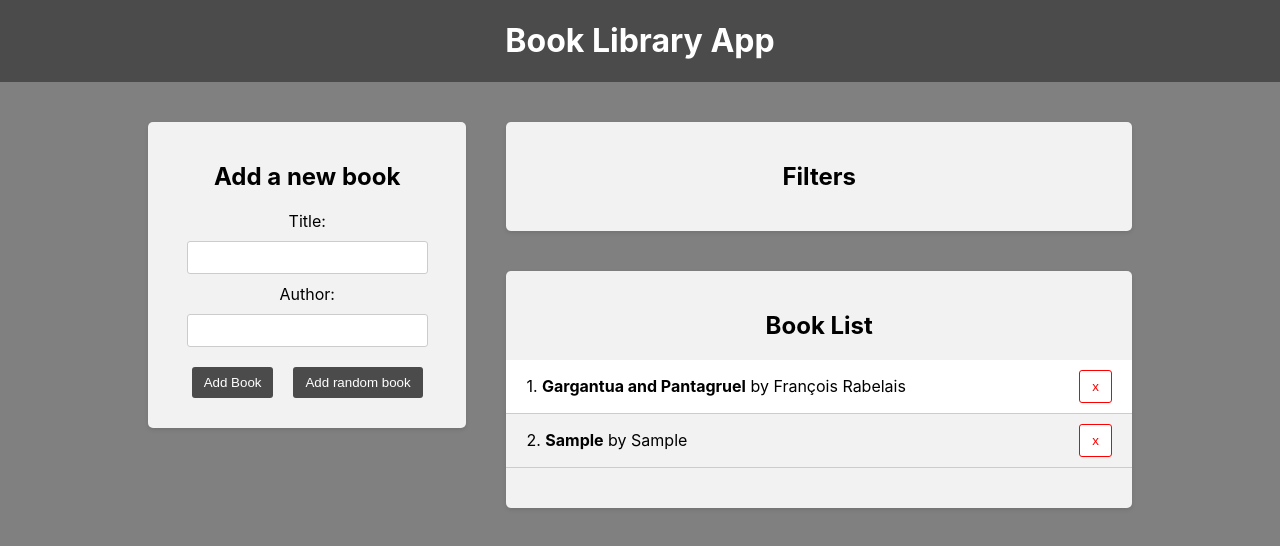
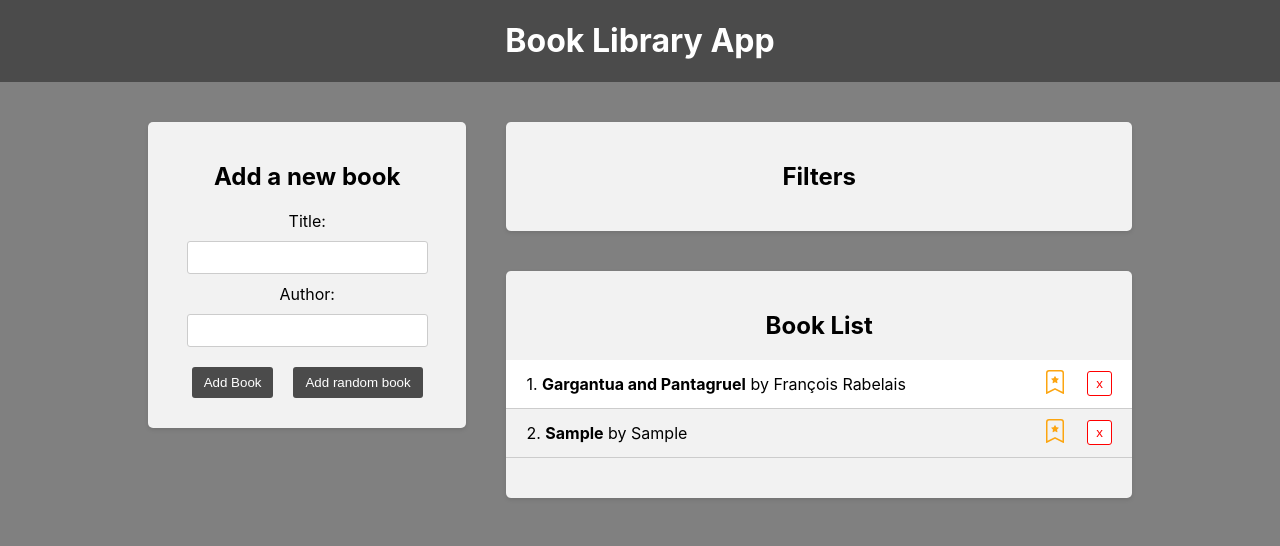
Before and after one commit to oazakharova/book-library-app, a React (Create React App) app in the folder frontend/: page / in a window 1280 px wide. Both pictures are taken after typing "Sample", "Sample" into the empty fields and a click on the button "Add random book". Shown: the top 546 px of the page. Built offline with nearby package versions, Linux system fonts and the light colour scheme.

Commit message:
the functionality of a favorite book  added

```diff
--- a/frontend/package.json
+++ b/frontend/package.json
@@ -9,6 +9,7 @@
     "@testing-library/user-event": "^13.5.0",
     "react": "^18.3.1",
     "react-dom": "^18.3.1",
+    "react-icons": "^5.2.1",
     "react-redux": "^9.1.2",
     "react-scripts": "5.0.1",
     "uuid": "^10.0.0",
--- a/frontend/src/components/BookForm/BookForm.js
+++ b/frontend/src/components/BookForm/BookForm.js
@@ -20,6 +20,7 @@ const BookForm = () => {
         id: uuidv4(),
         title: title,
         author: author,
+        isFavorite: false,
       };
       dispatch(addBook(book));
 
@@ -35,6 +36,7 @@ const BookForm = () => {
     const randomBookWithId = {
       ...randomBook,
       id: uuidv4(),
+      isFavorite: false,
     };
 
     dispatch(addBook(randomBookWithId));
--- a/frontend/src/components/BookList/BookList.css
+++ b/frontend/src/components/BookList/BookList.css
@@ -20,14 +20,14 @@
 }
 
 .book-list li:hover {
-  background-color: #dbe4f8;
+  background-color: rgb(207, 207, 207);
 }
 
 .book-list button {
   background-color: #fff;
   color: red;
   border: 1px solid red;
-  padding: 8px 12px;
+  padding: 4px 8px;
   border-radius: 3px;
   cursor: pointer;
   transition: background-color 0.3s ease;
--- a/frontend/src/components/BookList/BookList.js
+++ b/frontend/src/components/BookList/BookList.js
@@ -1,8 +1,9 @@
 import { useSelector } from 'react-redux';
 import { useDispatch } from 'react-redux';
+import { BsBookmarkStarFill, BsBookmarkStar } from 'react-icons/bs';
 
 import './BookList.css';
-import { deleteBook } from '../../redux/books/actionCreators';
+import { deleteBook, toggleFavorive } from '../../redux/books/actionCreators';
 
 const BookList = () => {
   const books = useSelector((state) => state.books);
@@ -10,6 +11,10 @@ const BookList = () => {
 
   const handleDeleteBook = (bookId) => {
     dispatch(deleteBook(bookId));
+  };
+
+  const handleToggleFavorive = (bookId) => {
+    dispatch(toggleFavorive(bookId));
   };
 
   return (
@@ -25,6 +30,14 @@ const BookList = () => {
                 {++i}. <strong>{book.title}</strong> by {book.author}
               </div>
               <div className="book-actions">
+                <span onClick={() => handleToggleFavorive(book.id)}>
+                  {book.isFavorite ? (
+                    <BsBookmarkStarFill className="star-icon" />
+                  ) : (
+                    <BsBookmarkStar className="star-icon" />
+                  )}
+                </span>
+
                 <button onClick={() => handleDeleteBook(book.id)}>x</button>
               </div>
             </li>
--- a/frontend/src/redux/books/actionCreators.js
+++ b/frontend/src/redux/books/actionCreators.js
@@ -13,3 +13,10 @@ export const deleteBook = (bookId) => {
     payload: bookId,
   };
 };
+
+export const toggleFavorive = (bookId) => {
+  return {
+    type: actionTypes.TOGGLE_FAVORITE,
+    payload: bookId,
+  };
+};
--- a/frontend/src/redux/books/actionTypes.js
+++ b/frontend/src/redux/books/actionTypes.js
@@ -1,3 +1,3 @@
 export const ADD_BOOK = 'ADD_BOOK';
 export const DELETE_BOOK = 'DELETE_BOOK';
-// TOGGLE_FAVORITE;
+export const TOGGLE_FAVORITE = 'TOGGLE_FAVORITE';
--- a/frontend/src/redux/books/reducer.js
+++ b/frontend/src/redux/books/reducer.js
@@ -8,6 +8,12 @@ const booksReducer = (state = initialState, action) => {
       return [...state, action.payload];
     case actionTypes.DELETE_BOOK:
       return state.filter((book) => book.id !== action.payload);
+    case actionTypes.TOGGLE_FAVORITE:
+      return state.map((book) =>
+        book.id === action.payload
+          ? { ...book, isFavorite: !book.isFavorite }
+          : book
+      );
     default:
       return state;
   }
```
Also changed, not shown: 1 other file (tests, documents, lock files or other folders).
